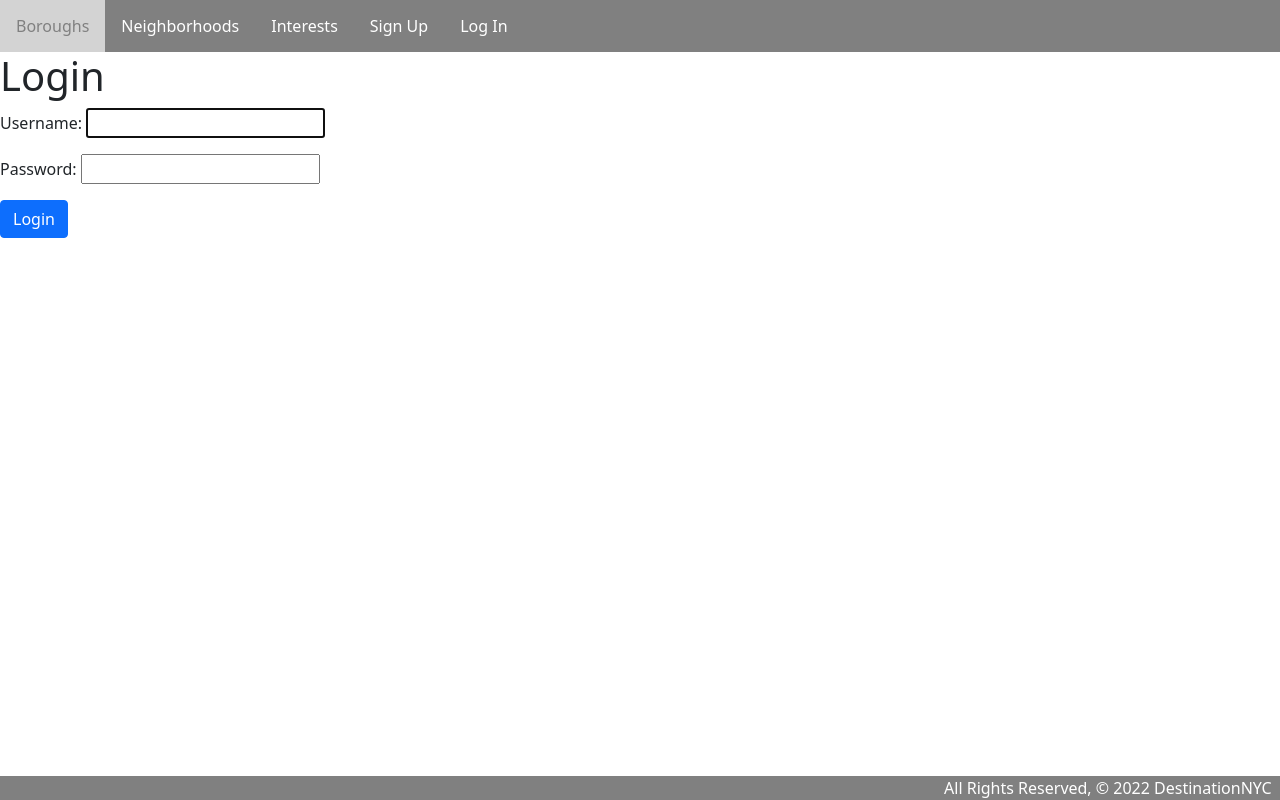
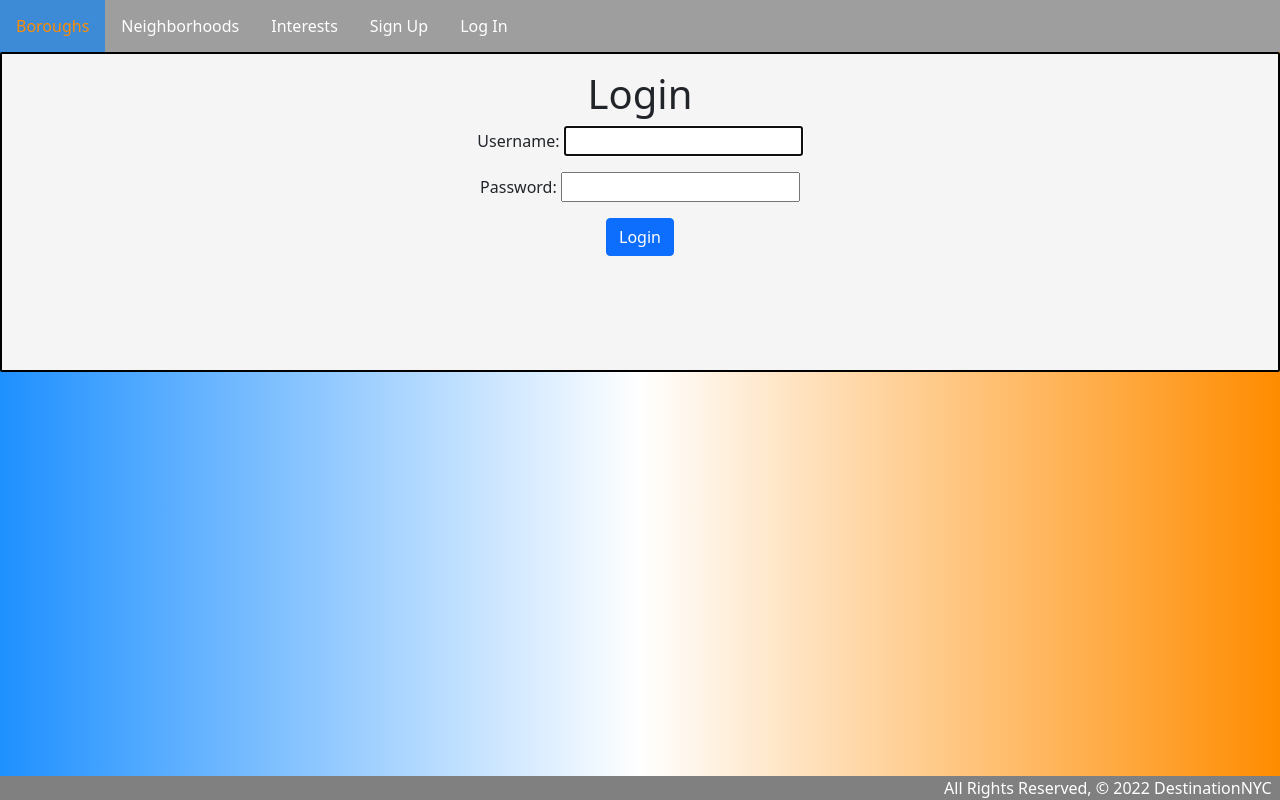
Before and after one commit to Mira85/project_4, a Django app: page /accounts/login/ in a window 1280 px wide. Run offline with Django 4.2, Linux system fonts and the light colour scheme; style sheets or scripts are compiled from the project's sources; some libraries are stand-ins or nearby versions.

Commit message:
wip: login styling and background color change

```diff
--- a/main_app/static/css/styles.css
+++ b/main_app/static/css/styles.css
@@ -5,7 +5,7 @@ ul {
     margin: 0;
     padding: 0;
     overflow: hidden;
-    background-color: gray;
+    background-color: rgb(158, 158, 158);
 }
 
 .nav-item {
@@ -21,8 +21,8 @@ ul {
 }
 
 .nav-link:hover {
-    background-color: lightgrey;
-    color: grey;
+    background-color: rgb(61, 138, 214);
+    color: rgb(255, 140, 0);
 }
 
 /* Navbar styling END */
@@ -190,10 +190,28 @@ ul {
 
 /* Borough Detail Cards styling END */
 
+/***********************************/
+
+/* Login styling START */
+
+.login-container {
+    text-align: center;
+    border: 2px solid black;
+    border-radius: 2px;
+    padding: 1rem;
+    background-color: whitesmoke;
+    position: relative;
+    height: 40vh;
+}
+
+
+/* Login styling END */
+
 body {
     display: flex;
     min-height: 100vh;
     flex-direction: column;
+    background: linear-gradient(90deg, dodgerblue, white, darkorange);
 }
 
 main {
--- a/main_app/templates/registration/login.html
+++ b/main_app/templates/registration/login.html
@@ -2,6 +2,8 @@
 
 {% block content %}
 
+<div class="login-container">
+    <div>
         <h1>Login</h1>
 
             <form action="{% url 'login' %}" method="POST">
@@ -13,5 +15,7 @@
 
 
             </form>
+    </div>
+</div>
 
 {% endblock %}
```
Lines whose indentation alone changed are shown as unchanged.
